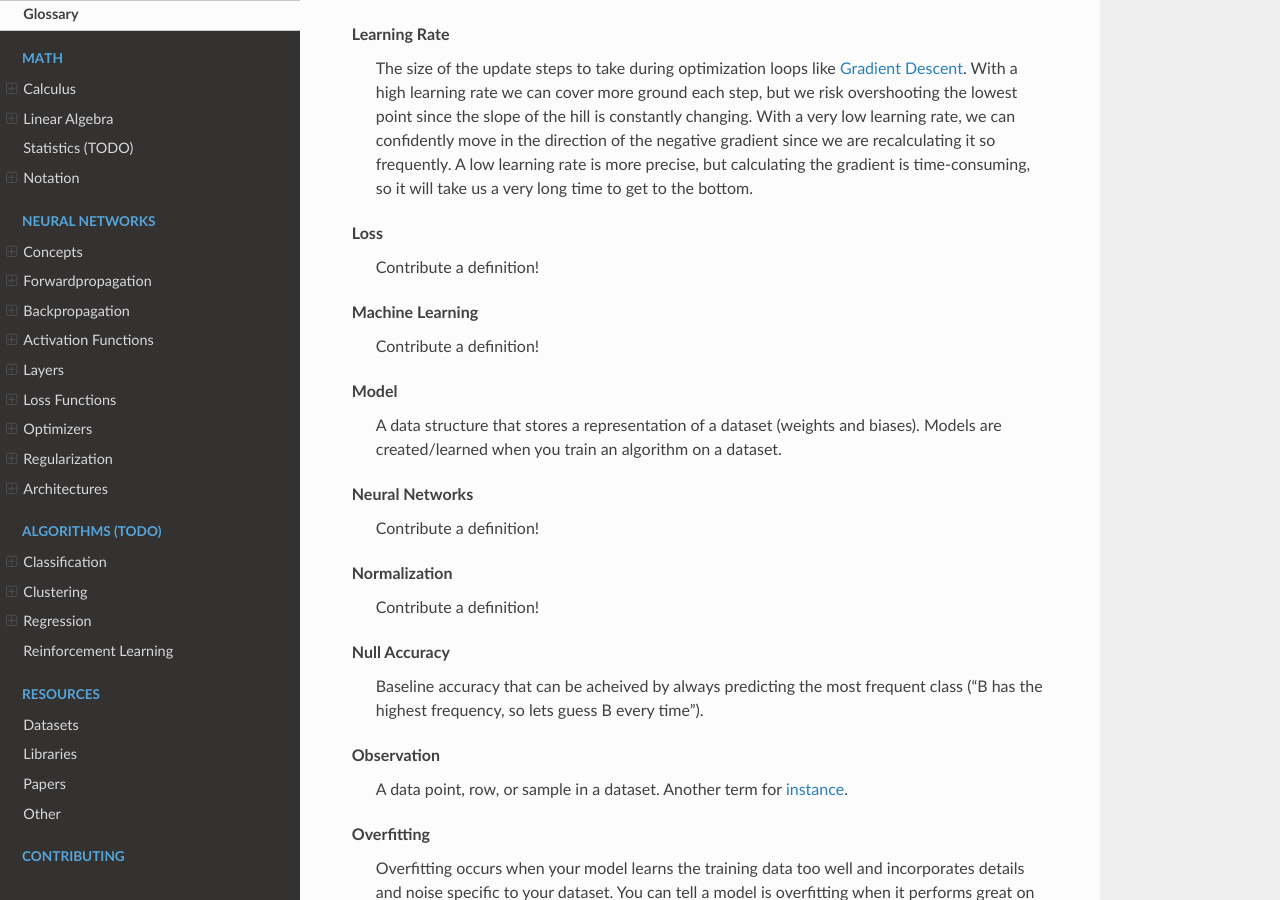
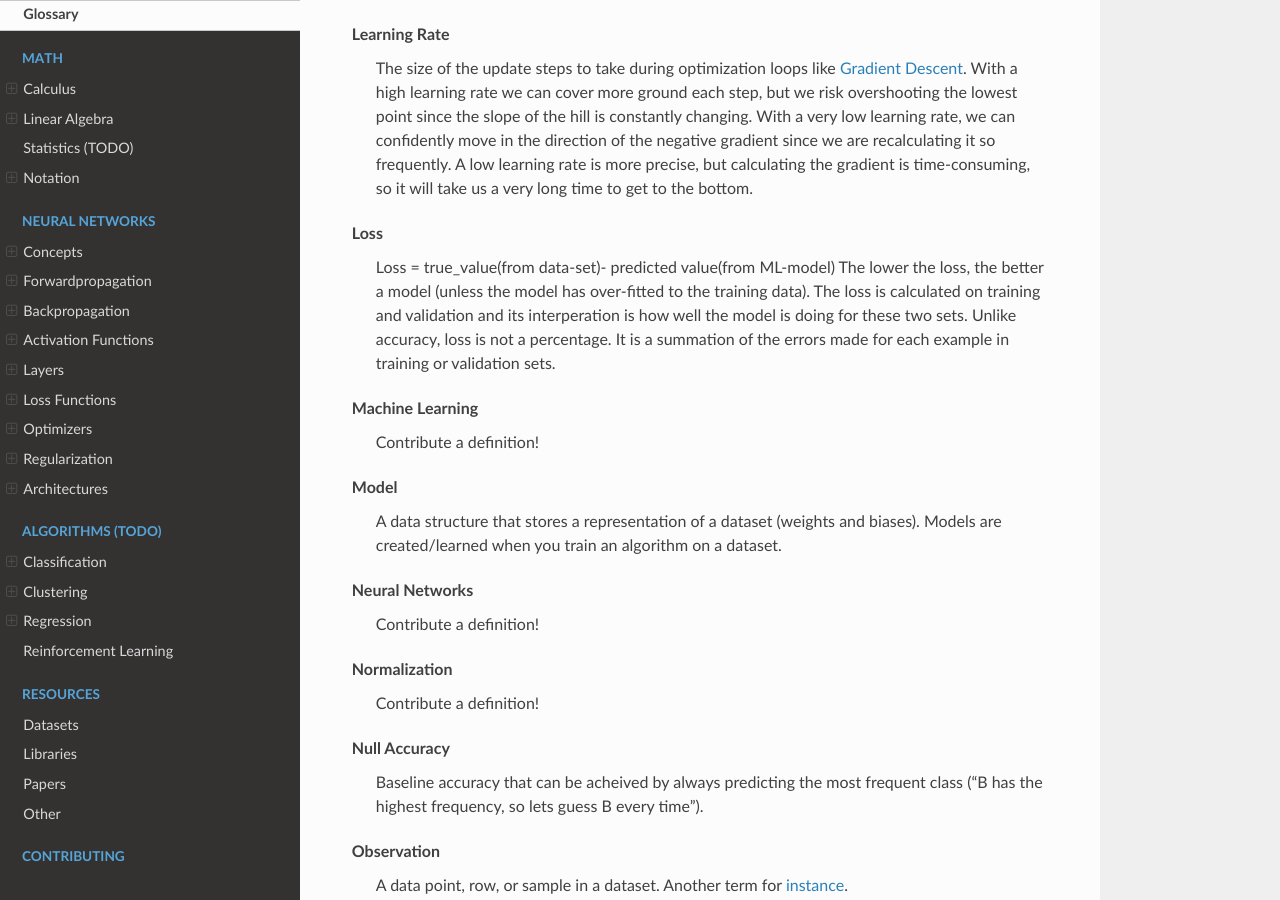
Before and after one commit to bfortuner/ml-glossary, a Sphinx documentation site: the page built from docs/glossary.rst, in a window 1280 px wide and 900 px high, scrolled down 2856 px. Built offline with Sphinx 7.4.7 and the Read the Docs theme 2.0.0, drawn with Linux system fonts in a browser that asks for light colours; pages that are not in the unit, such as notebooks, are missing from menus.

Commit message:
Update glossary.rst (#47)
definition of loss

```diff
--- a/docs/glossary.rst
+++ b/docs/glossary.rst
@@ -135,7 +135,7 @@ Learning Rate
 .. _glossary_loss:
 
 Loss
-  Contribute a definition!
+  Loss = true_value(from data-set)- predicted value(from ML-model)  The lower the loss, the better a model (unless the model has over-fitted to the training data). The loss is calculated on training and validation and its interperation is how well the model is doing for these two sets. Unlike accuracy, loss is not a percentage. It is a summation of the errors made for each example in training or validation sets.
 
 .. _glossary_machine_learning:
 
```
